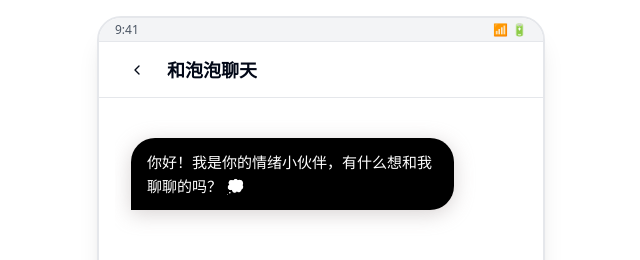
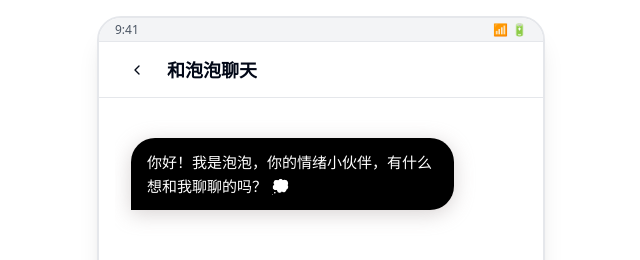
Before and after one commit to Pikady/MoodBubble, a Next.js app: page /chat in a window 1280 px wide. Shown: the top 260 px of the page, without its empty margins (319-959 px from the left). Built offline with nearby package versions, Linux system fonts and the light colour scheme.

Commit message:
优化交互内容

```diff
--- a/src/app/chat/page.tsx
+++ b/src/app/chat/page.tsx
@@ -20,7 +20,7 @@ export default function ChatPage() {
     {
       id: "1",
       role: "assistant",
-      content: "你好！我是你的情绪小伙伴，有什么想和我聊聊的吗？ 💭",
+      content: "你好！我是泡泡，你的情绪小伙伴，有什么想和我聊聊的吗？ 💭",
       timestamp: new Date(),
     },
   ]);
```
